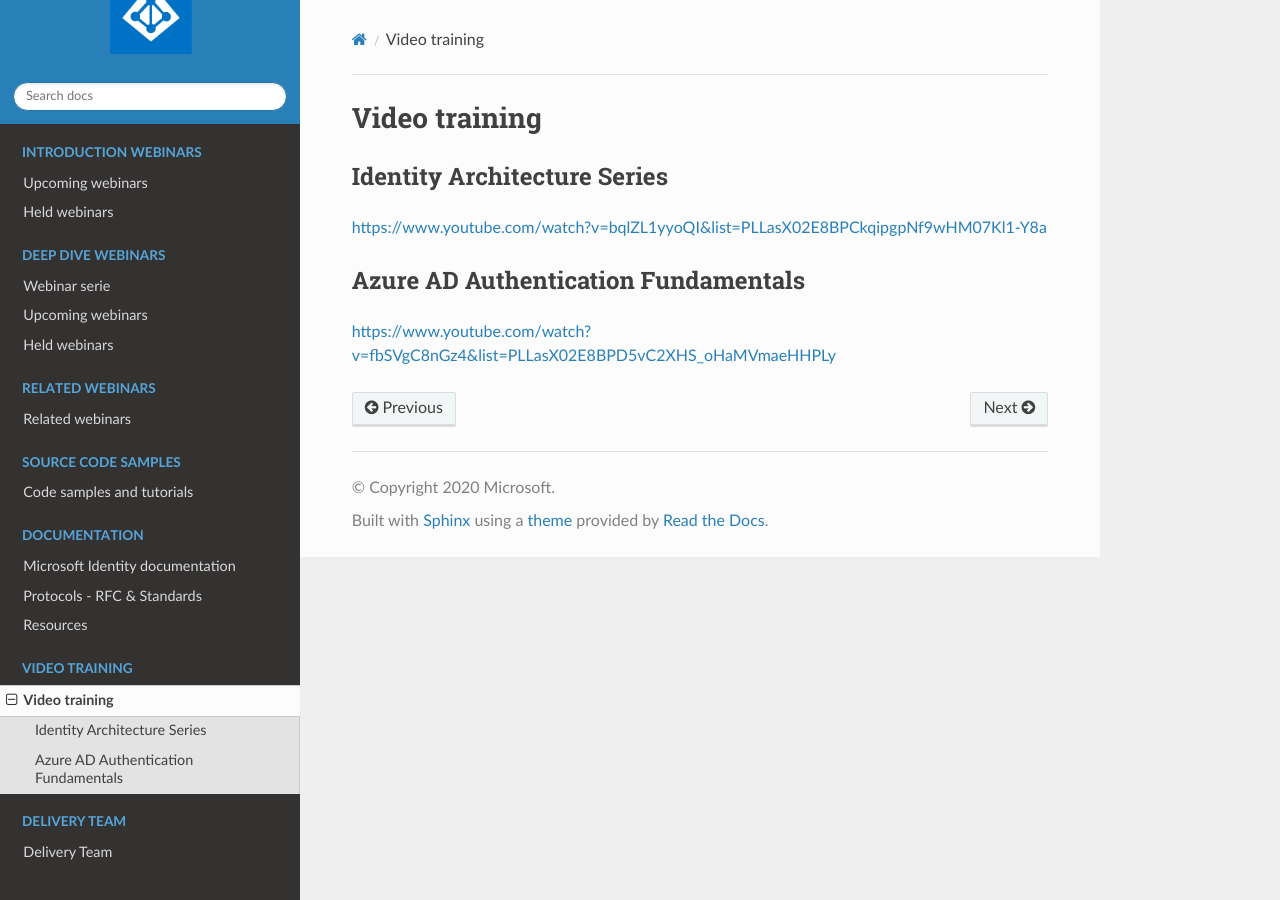
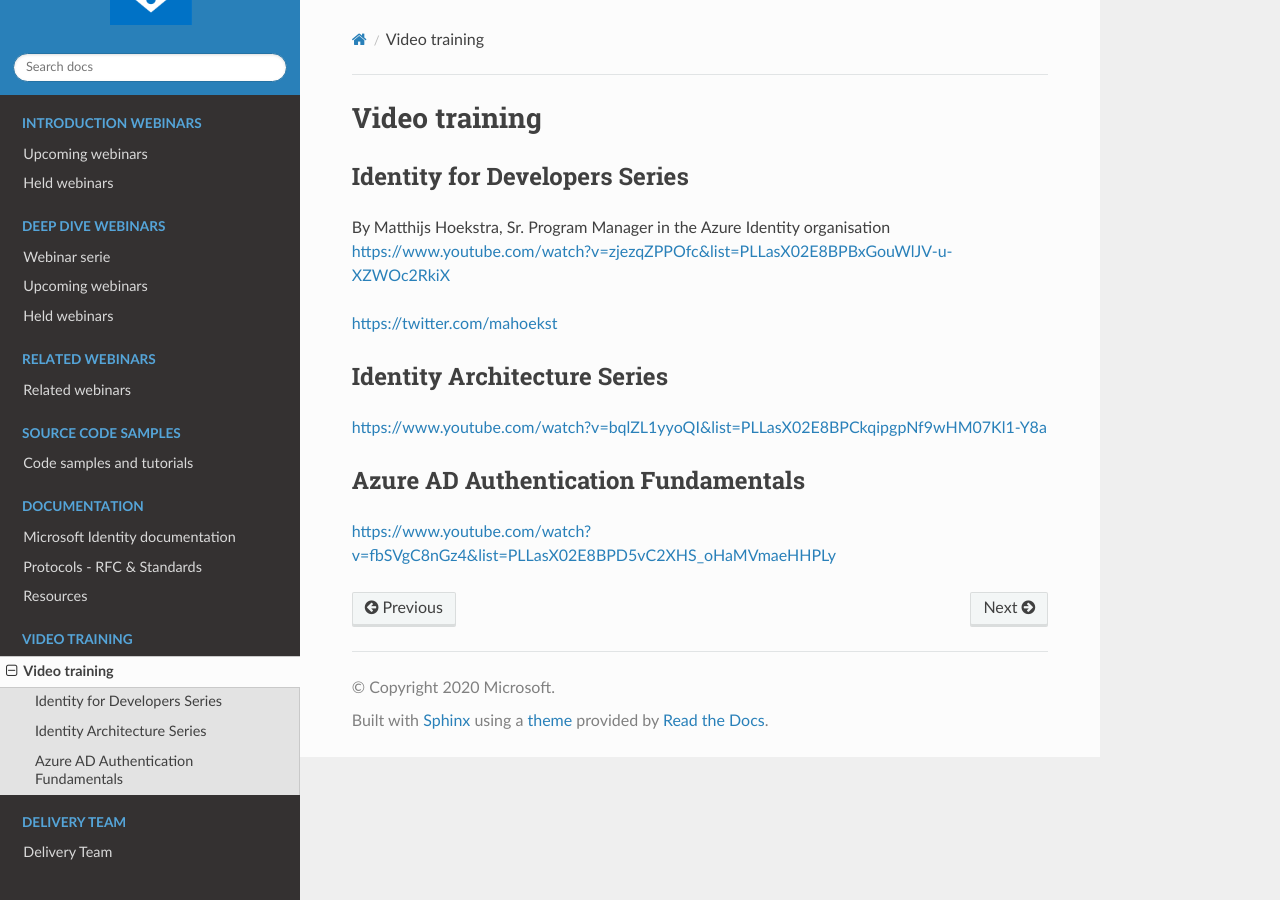
Before and after one commit to RonnyA/ModernIdentity, a Sphinx documentation site: the page built from docs/source/video/microsoft-identity-youtube.rst, in a window 1280 px wide. Built offline with Sphinx 7.4.7 and the Read the Docs theme 2.0.0, drawn with Linux system fonts in a browser that asks for light colours.

Commit message:
Adding link to YouTube series Identity for Developers Series

```diff
--- a/docs/source/video/microsoft-identity-youtube.rst
+++ b/docs/source/video/microsoft-identity-youtube.rst
@@ -1,5 +1,13 @@
 Video training
 ==============
+
+Identity for Developers Series
+------------------------------
+
+By Matthijs Hoekstra, Sr. Program Manager in the Azure Identity organisation
+https://www.youtube.com/watch?v=zjezqZPPOfc&list=PLLasX02E8BPBxGouWlJV-u-XZWOc2RkiX
+
+https://twitter.com/mahoekst
 
 
 Identity Architecture Series
```
Also changed, not shown: 3 other files.
